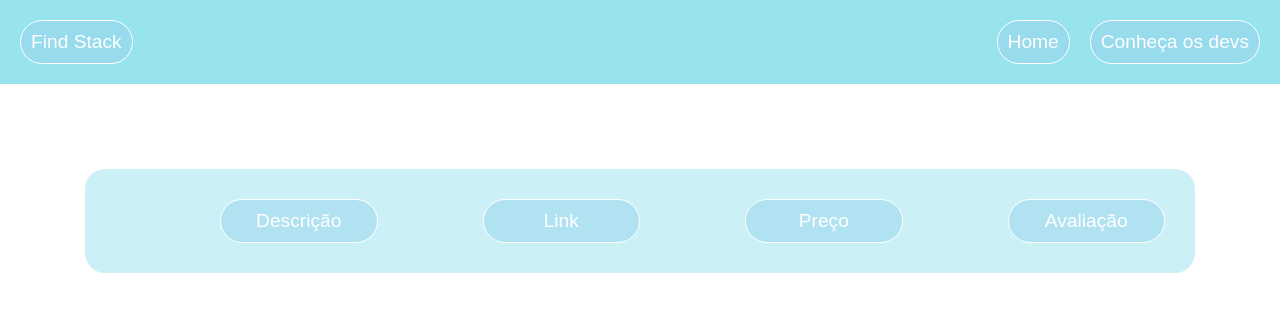
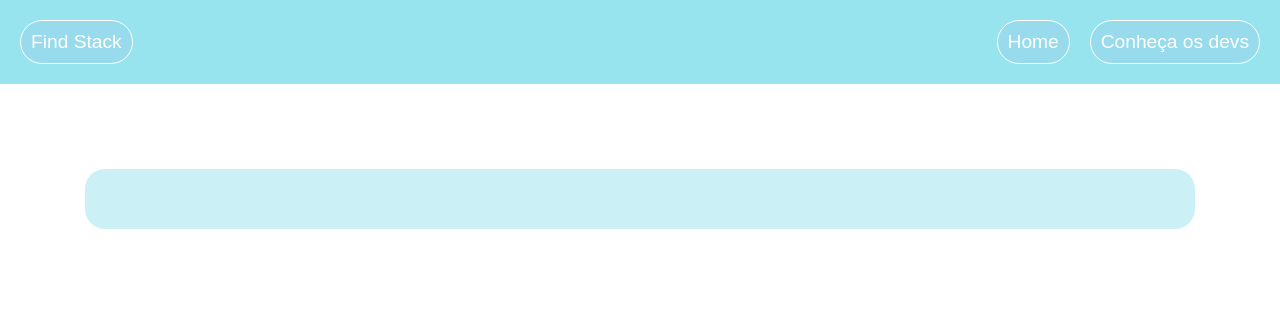
Before and after one commit to MiniHackatonGrupo6/ProjetoMiniHackathon, a plain HTML site: page index.html in a window 1280 px wide. Shown: the top 312 px of the page. Drawn offline with Linux system fonts and the light colour scheme.

```diff
--- a/index.html
+++ b/index.html
@@ -7,7 +7,7 @@
   <link rel="stylesheet" href="./public/css/style.css">
   <title>Find Task</title>
 </head>
-<body>
+<body class="body" id="body">
   <header class="header">
     <a href="/">Find Stack</a>
     <nav>
@@ -17,20 +17,8 @@
       </ul>
     </nav>
   </header>
-  <section class="busca">
-      <ul class="r-busca">
-        <li>Descrição</li>
-        <li>Link</li>
-        <li>Preço</li>
-        <li>Avaliação</li>
-      </ul>
-      <div class="combo">
-      <!-- <p>teste</p>
-      <p>teste</p>
-      <p>teste</p>
-      <p>teste</p>
-      <p>teste</p> -->
-      </div>
+  <section class="busca" id="busca">
+    <!-- <h2 class="resultado" id="resultado"></h2> -->
   </section>
   <footer>
     <ul class="footer">
@@ -39,5 +27,6 @@
       <li><a href="/">Ajuda</a></li>
     </ul>
   </footer>
+  <script src="script.js"></script>
 </body>
 </html>
--- a/public/css/style.css
+++ b/public/css/style.css
@@ -46,35 +46,46 @@
 }
 
 .busca {
-    background: rgba(151, 228, 238, 0.5);;
+    background: rgba(151, 228, 238, 0.5);
     margin: 85px;
     border-radius: 20px;
     padding: 30px;
     display: block;
 }
 
-.r-busca {
-  display:flex;
+table {
+  border-collapse: separate;
+  margin-left: 20%;
+  color: #FFFFFF;
+  text-align: center;
 }
 
-.r-busca li {
-  margin-left: 10%;
-  padding: 10px;
-  height: 30%;
-  width: 100%;
-  color: #FFFFFF;
-  display: block;
+table, td {
+  border: 1px solid #FFFFFF;
+  /* cellpadding: 10px; */
+  border-radius: 30px;
+  padding: 5px;
+}
+. {
   background: rgba(151, 212, 238, 0.5);
-  border: 1px solid #FFFFFF;
-  box-sizing: border-box;
-  border-radius: 50px;
-  text-align: center;
-  justify-content: space-between;
 }
+
+.table-busca-dados {
+
+  background: #FFFFFF;
+  color: gray;
+}
+
 
 .combo {
   display: flex;
   text-align: center;
+}
+
+.star {
+
+ /* color: yellow; */
+ color: #FDE16D;
 }
 
 footer {
```
Also changed, not shown: public/js/script.js (deleted).
